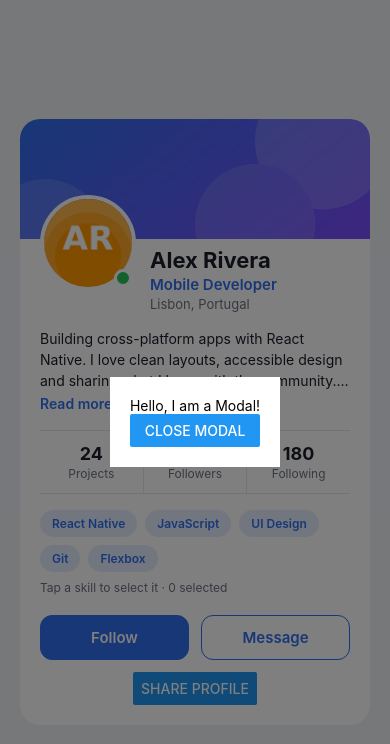
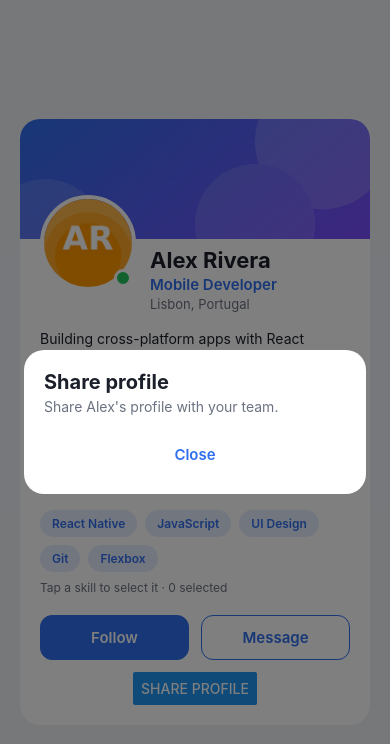
Before and after one commit to yassenilopezchame/App_user-profile, a React Native app: screen / in a window 390 px wide. Both pictures are taken after a click on the button "SHARE PROFILE". Shown: the top 744 px of the page. Built offline with nearby package versions, Linux system fonts and the light colour scheme.

Commit message:
step 2: diseño modal personalizado

```diff
--- a/App.js
+++ b/App.js
@@ -95,6 +95,7 @@ export default function App() {
   };
 
   // TODO STEP 2: write closeModal
+  const closeModal = () => setModalVisible(false);
   // TODO STEP 4: write handleContactPress and handleConfirmShare
 
   // TODO STEP 5: wrap the whole screen in a SafeAreaView
@@ -230,19 +231,19 @@ export default function App() {
 
       {/* TODO STEP 1-4: add the <Modal> here */}
       <Modal
-        animationType="slide"
+        animationType="fade"
         transparent={true}
         visible={modalVisible}
-        onRequestClose={() => {
-          Alert.alert('Modal has been closed.');
-        }}>
-        <View style={{ flex: 1, justifyContent: 'center', alignItems: 'center', backgroundColor: 'rgba(0, 0, 0, 0.5)' }}>
-          <View style={{ backgroundColor: 'white', padding: 20 }}>
-            <Text>Hello, I am a Modal!</Text>
-            <Button
-              title="Close Modal"
-              onPress={() => setModalVisible(!modalVisible)}
-            />
+        onRequestClose={closeModal}
+      >
+        <View style={styles.overlay}>
+          <Pressable style={StyleSheet.absoluteFill} onPress={closeModal} />
+          <View style={styles.sheet}>
+            <Text style={styles.sheetTitle}>Share profile</Text>
+            <Text style={styles.sheetText}>Share Alex's profile with your team.</Text>
+            <Pressable style={styles.sheetClose} onPress={closeModal}>
+              <Text style={styles.sheetCloseText}>Close</Text>
+            </Pressable>
           </View>
         </View>
       </Modal>
@@ -472,4 +473,126 @@ const styles = StyleSheet.create({
     marginTop: 12,
     alignItems: 'center',
   },
+  overlay: {
+    flex: 1,
+    justifyContent: 'center',
+    alignItems: 'center',
+    padding: 24,
+    backgroundColor: 'rgba(0, 0, 0, 0.5)',
+  },
+  sheet: {
+    width: '100%',
+    maxWidth: 420,
+    padding: 20,
+    borderRadius: 20,
+    backgroundColor: COLORS.card,
+  },
+  sheetTitle: {
+    fontSize: 20,
+    fontWeight: '700',
+    color: COLORS.text,
+  },
+  sheetText: {
+    marginTop: 4,
+    marginBottom: 12,
+    fontSize: 14,
+    color: COLORS.muted,
+  },
+  sheetClose: {
+    marginTop: 8,
+    paddingVertical: 10,
+    alignItems: 'center',
+  },
+  sheetCloseText: {
+    fontSize: 15,
+    fontWeight: '600',
+    color: COLORS.primary,
+  },
+  sectionTitle: {
+    marginTop: 18,
+    marginBottom: 10,
+    fontSize: 12,
+    fontWeight: '700',
+    letterSpacing: 0.5,
+    color: COLORS.muted,
+  },
+  projectsRow: {
+    gap: 12,
+    paddingRight: 4,
+  },
+  projectCard: {
+    width: 140,
+    padding: 14,
+    borderRadius: 14,
+    backgroundColor: COLORS.primaryLight,
+  },
+  projectName: {
+    fontSize: 15,
+    fontWeight: '700',
+    color: COLORS.text,
+  },
+  projectTech: {
+    marginTop: 4,
+    fontSize: 12,
+    color: COLORS.muted,
+  },
+  projectStars: {
+    marginTop: 12,
+    fontSize: 13,
+    fontWeight: '600',
+    color: COLORS.primary,
+  },
+  contactList: {
+    maxHeight: 240,
+    borderTopWidth: 1,
+    borderBottomWidth: 1,
+    borderColor: COLORS.border,
+  },
+  contactRow: {
+    flexDirection: 'row',
+    justifyContent: 'space-between',
+    alignItems: 'center',
+    paddingVertical: 12,
+  },
+  contactName: {
+    fontSize: 15,
+    color: COLORS.text,
+  },
+  checkbox: {
+    width: 22,
+    height: 22,
+    borderRadius: 11,
+    borderWidth: 1.5,
+    borderColor: COLORS.offline,
+    alignItems: 'center',
+    justifyContent: 'center',
+  },
+  checkboxSelected: {
+    borderColor: COLORS.primary,
+    backgroundColor: COLORS.primary,
+  },
+  checkMark: {
+    fontSize: 13,
+    fontWeight: '700',
+    color: '#FFFFFF',
+  },
+  shareButton: {
+    marginTop: 16,
+    paddingVertical: 12,
+    borderRadius: 12,
+    alignItems: 'center',
+    backgroundColor: COLORS.primary,
+  },
+  shareButtonDisabled: {
+    backgroundColor: COLORS.offline,
+  },
+  shareButtonText: {
+    fontSize: 15,
+    fontWeight: '600',
+    color: '#FFFFFF',
+  },
+  safe: {
+    flex: 1,
+    backgroundColor: COLORS.background,
+  },
 });
```
